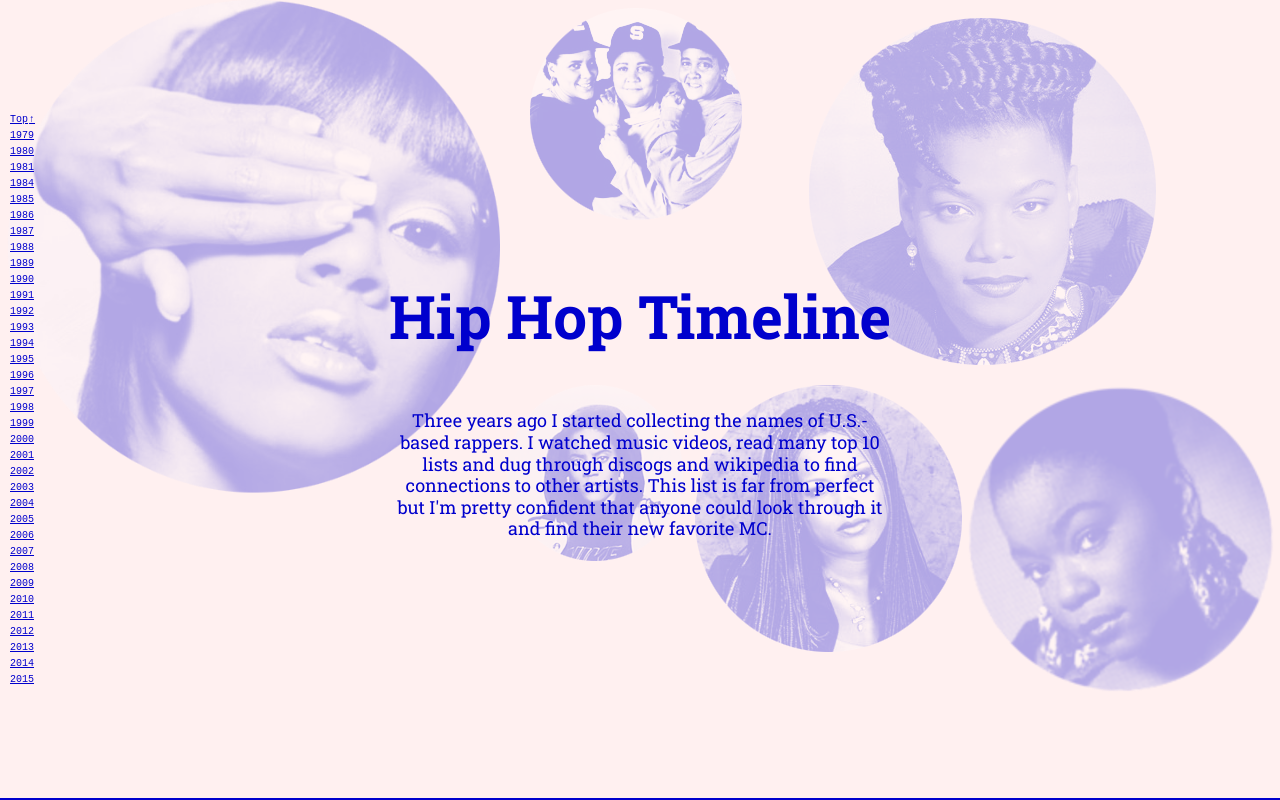
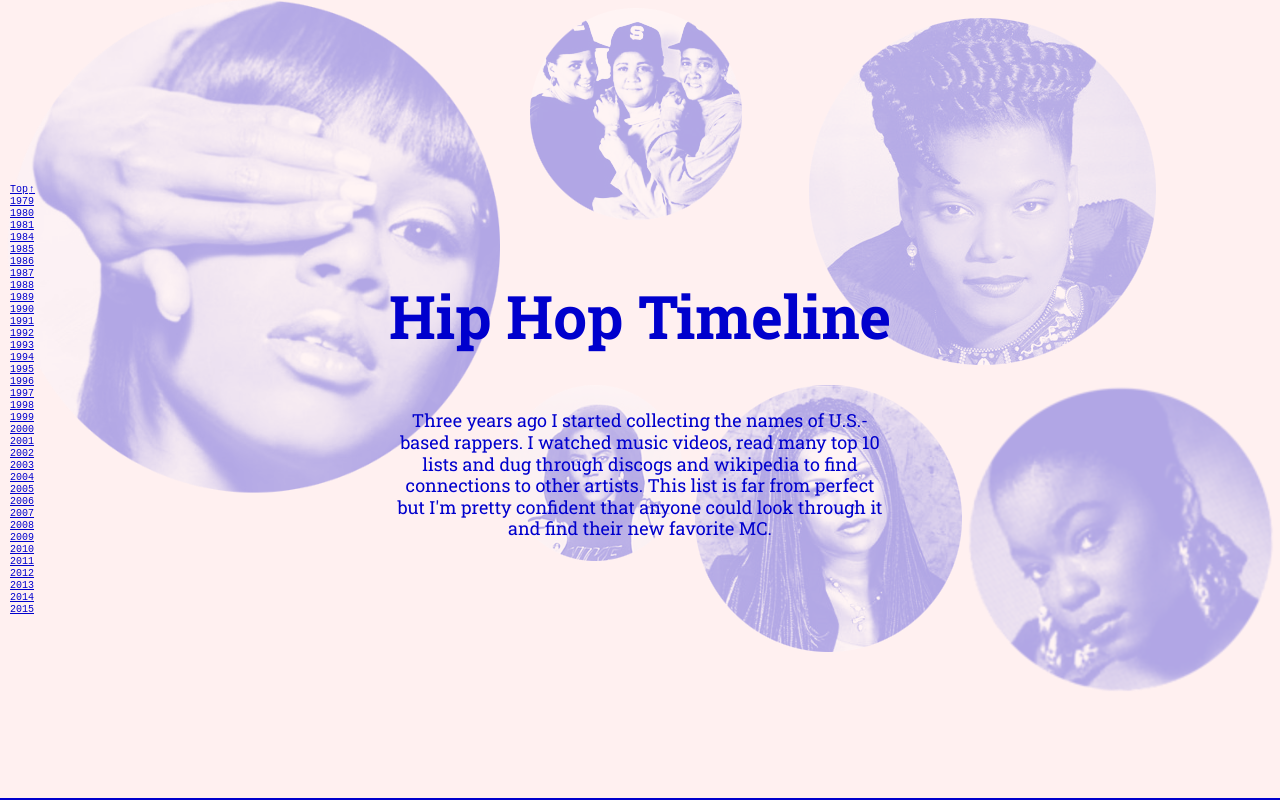
Before and after one commit to justinav/hiphoptimeline, a plain HTML site: page index.html in a window 1280 px wide. Shown: the top 800 px of the page. Drawn offline with nearby package versions, Linux system fonts and the light colour scheme.

Commit message:
wrapping index into nav item

```diff
--- a/assets/script.js
+++ b/assets/script.js
@@ -193,17 +193,18 @@ d3.csv("rappersByYear.csv", function(error, data) {
       .attr("class", "description")
       .text("hover over names to see first single. click on single to listen to it on YouTube.")
 
-  var indexWrapper = largeTimeline.append("div")
+  var indexWrapper = largeTimeline.append("nav")
       .attr("class", "indexWrapper")
+      .append("ul")
 
-  indexWrapper.append("p").append("a")
+  indexWrapper.append("li").append("a")
       .attr("href", "#")
       .attr("class", "btn-top")
       .text("Top")
 
-  indexWrapper.selectAll("p")
+  indexWrapper.selectAll("li")
       .data(plainTimelineData)
-    .enter().append("p")
+    .enter().append("li")
       .append("a")
       .attr("href", function(d) {return "#" + d.key})
       .text(function(d) {return d.key})
--- a/assets/style.css
+++ b/assets/style.css
@@ -208,6 +208,11 @@ button.inactive:hover {
   -o-justify-content: center;
   justify-content: center;
 }
+.indexWrapper ul {
+  list-style: none;
+  padding: 0;
+  margin: 0;
+}
 .yearBlock {
   border: 5px solid mediumblue;
   margin: 1em auto 3em;
```
